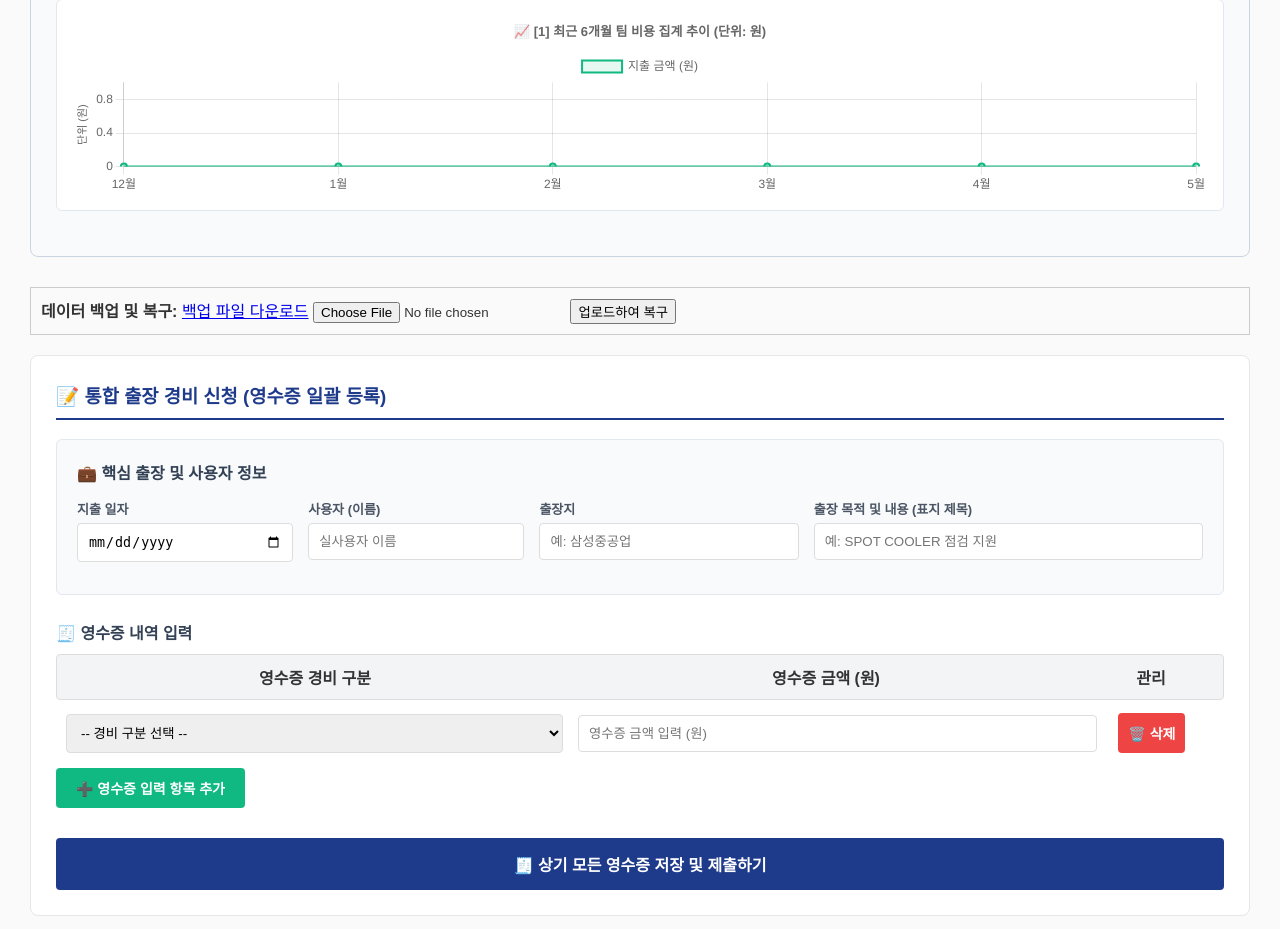
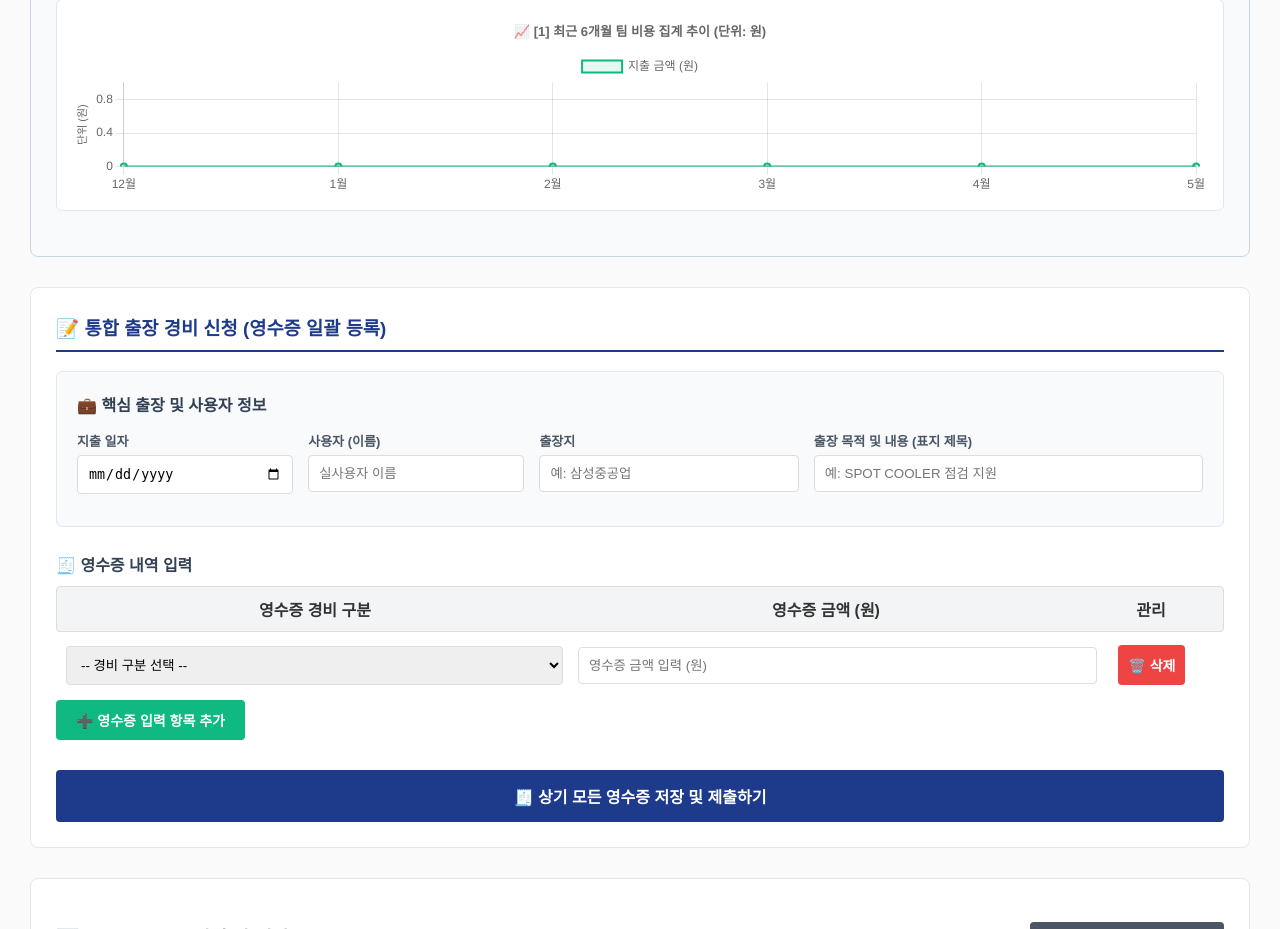
Before and after one commit to ckm5655/hiairac-expense-sysem, a Flask app: page /index in a window 1280 px wide. Shown: the part 723-1652 px from the top of the page. Run offline with Flask 3, Linux system fonts and the light colour scheme; the visitor is signed in with stand-in values (Sample User, id 1).

Commit message:
Update index.html

```diff
--- a/templates/index.html
+++ b/templates/index.html
@@ -481,15 +481,17 @@
             }, 100);
         });
     </script>
-     <div style="margin: 20px 0; padding: 10px; border: 1px solid #ccc;">
-    <strong>데이터 백업 및 복구:</strong>
-    <a href="/backup/download" class="btn btn-primary">백업 파일 다운로드</a>
+    {% if team == "관리자" %}
+<div style="margin: 20px 0; padding: 10px; border: 1px solid #cbd5e1; background-color: #f8fafc; border-radius: 6px;">
+    <strong style="color: #0f172a;">⚙️ 시스템 데이터 관리 (관리자 전용):</strong>
+    <a href="/backup/download" class="btn-download" style="background: #2563eb; margin-top: 0; padding: 6px 12px; font-size: 13px; text-decoration: none; display: inline-block; border-radius: 4px; color: white;">💾 백업 파일 다운로드</a>
 
-    <form action="/backup/upload" method="post" enctype="multipart/form-data" style="display:inline;">
-        <input type="file" name="file" accept=".json">
-        <button type="submit" class="btn btn-warning">업로드하여 복구</button>
+    <form action="/backup/upload" method="post" enctype="multipart/form-data" style="display:inline; margin-left: 15px;">
+        <input type="file" name="file" accept=".json" style="font-size: 13px;">
+        <button type="submit" class="btn-action btn-edit" style="padding: 6px 12px; background: #d97706;">📂 업로드하여 복구</button>
     </form>
 </div>
+{% endif %}
     <div class="form-box">
         <h3 style="color: #1e3a8a; border-bottom: 2px solid #1e3a8a; padding-bottom: 10px; margin-top: 0;">📝 통합 출장 경비 신청 (영수증 일괄 등록)</h3>
         <form method="POST" action="/expense/add">
```
